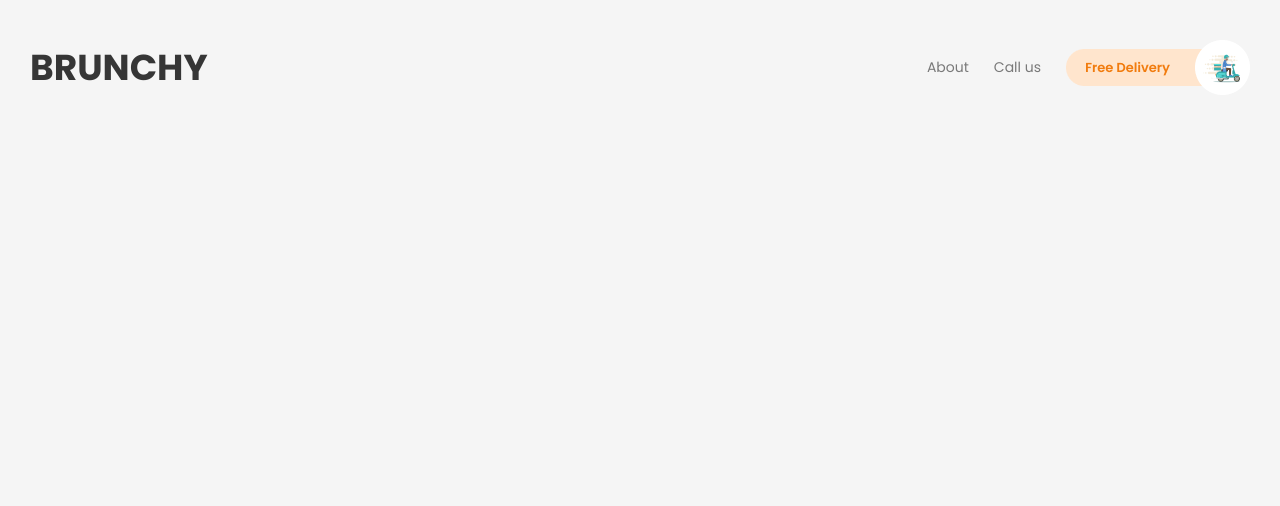
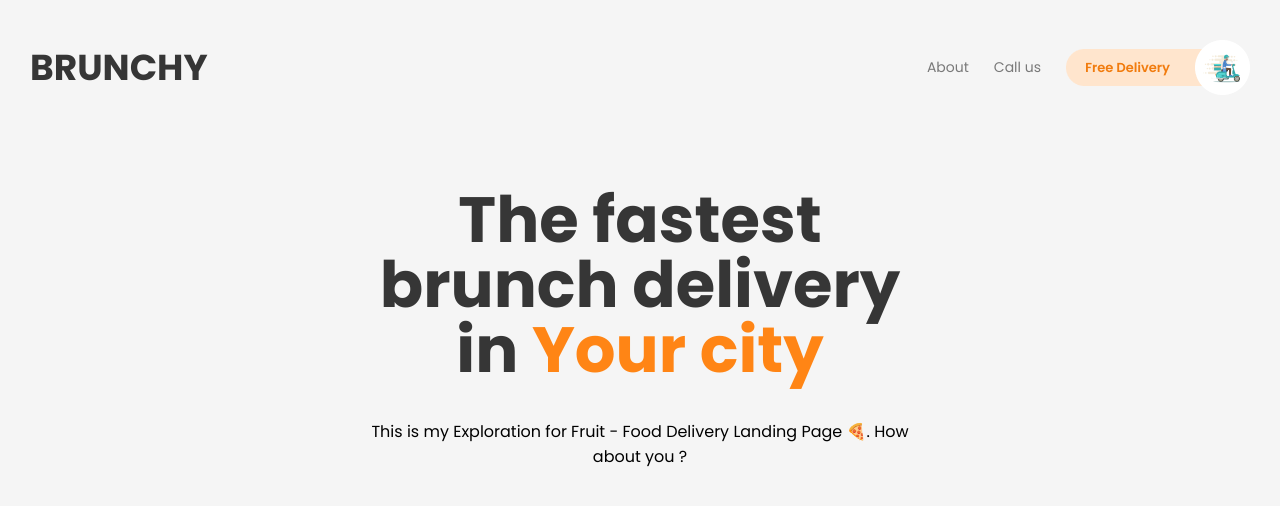
Before and after one commit to Bodrie/dreamshot-app, a React (Create React App) app: page / in a window 1280 px wide. Shown: the top 506 px of the page. Built offline with nearby package versions, Linux system fonts and the light colour scheme.

Commit message:
feat: created text component

```diff
--- a/src/App.tsx
+++ b/src/App.tsx
@@ -1,5 +1,5 @@
 import React from "react";
-import { Header } from "./components";
+import { Header, Text } from "./components";
 import styles from "./App.module.scss";
 
 function App() {
@@ -7,6 +7,7 @@ function App() {
   return (
     <div className={App}>
       <Header />
+      <Text />
     </div>
   );
 }
--- /dev/null
+++ b/src/components/Text/Text.module.scss
@@ -0,0 +1,46 @@
+@import "../../variables.scss";
+
+.heading {
+  max-width: 480px;
+  font-weight: 700;
+  font-size: 64px;
+  line-height: 65px;
+  color: $primary-color;
+  margin-bottom: 37px;
+
+  span {
+    color: $secondary-color;
+  }
+
+  @media (max-width: 1439px) {
+    max-width: 535px;
+    text-align: center;
+    margin-left: auto;
+    margin-right: auto;
+  }
+
+  @media (max-width: 829px) {
+    max-width: 430px;
+    font-size: 48px;
+    line-height: 54px;
+  }
+}
+
+.description {
+  max-width: 512px;
+  color: $black;
+  margin-bottom: 36px;
+
+  @media (max-width: 1439px) {
+    max-width: 571px;
+    text-align: center;
+    margin-left: auto;
+    margin-right: auto;
+    margin-bottom: 150px;
+  }
+
+  @media (max-width: 829px) {
+    max-width: 416px;
+    margin-bottom: 70px;
+  }
+}
--- /dev/null
+++ b/src/components/Text/index.tsx
@@ -0,0 +1,20 @@
+import React from "react";
+import styles from "./Text.module.scss";
+
+const Text = () => {
+  const { heading, description } = styles;
+
+  return (
+    <>
+      <h1 className={heading}>
+        The fastest brunch delivery in <span>Your city</span>
+      </h1>
+      <p className={description}>
+        This is my Exploration for Fruit - Food Delivery Landing Page 🍕. How
+        about you ?
+      </p>
+    </>
+  );
+};
+
+export default Text;
--- a/src/components/index.tsx
+++ b/src/components/index.tsx
@@ -1 +1,2 @@
 export { default as Header } from "./Header";
+export { default as Text } from "./Text";
```
